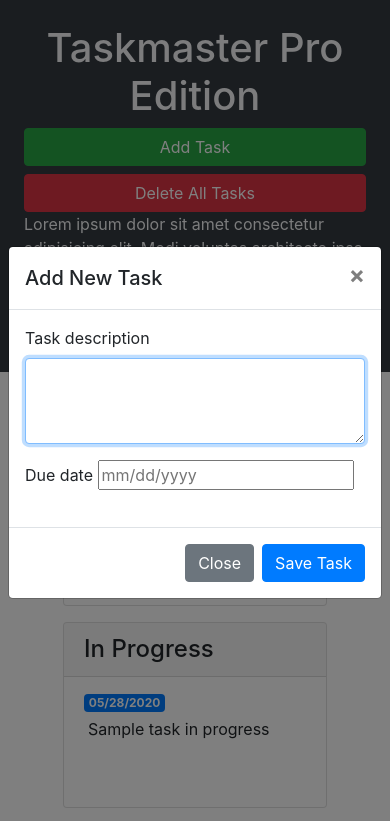
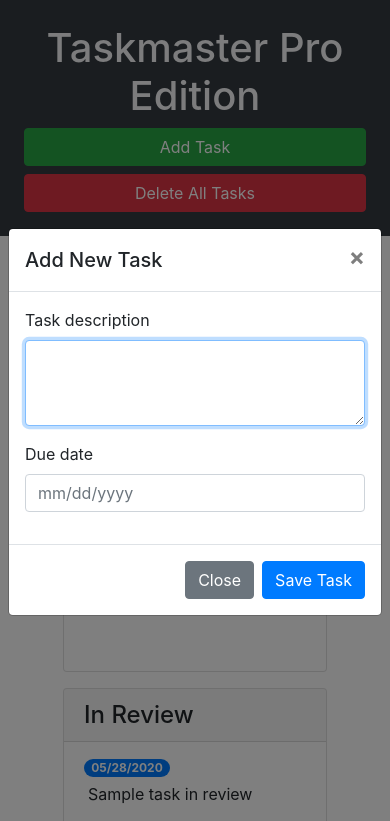
Before and after one commit to NacoandCheese/taskmaster-pro, a plain HTML site: page taskmaster-starter/index.html in a window 390 px wide. Both pictures are taken after a click on the button "Add Task". Shown: the top 821 px of the page. Drawn offline with nearby package versions, Linux system fonts and the light colour scheme.

Commit message:
updated modal form

```diff
--- a/taskmaster-starter/index.html
+++ b/taskmaster-starter/index.html
@@ -13,12 +13,12 @@
 <body>
 
   <div class="row min-vh-100 no-gutters">
-    <header class="col-12 col-lg-3 bg-dark text-light d-flex flex-column p-4 p-lg-3">
+    <header class="col-12 col-lg-3 bg-dark text-light sticky top d-flex flex-column p-4 p-lg-3">
       <h1 class="text-center">Taskmaster Pro Edition</h1>
       <button id="create-task" class="btn btn-block btn-success" data-toggle="modal" data-target="#task-form-modal">Add
         Task</button>
       <button id="remove-tasks" class="btn btn-block btn-danger">Delete All Tasks</button>
-      <p class="mt-auto">Lorem ipsum dolor sit amet consectetur adipisicing elit. Modi voluptas architecto ipsa
+      <p class="mt-auto d-none d-lg-block">Lorem ipsum dolor sit amet consectetur adipisicing elit. Modi voluptas architecto ipsa
         excepturi aut non
         laudantium sequi fugit officiis optio deleniti asperiores rem eius laborum maxime blanditiis culpa, quis iste?
       </p>
@@ -100,7 +100,7 @@
             </div>
             <div class="form-group">
               <label for="modalDueDate">Due date</label>
-              <input type="text" class="form-contorl" id="modalDueDate" placeholder="mm/dd/yyyy" autocomplete="off" />
+              <input type="text" class="form-control" id="modalDueDate" placeholder="mm/dd/yyyy" autocomplete="off" />
             </div>
           </form>
         </div>
```
